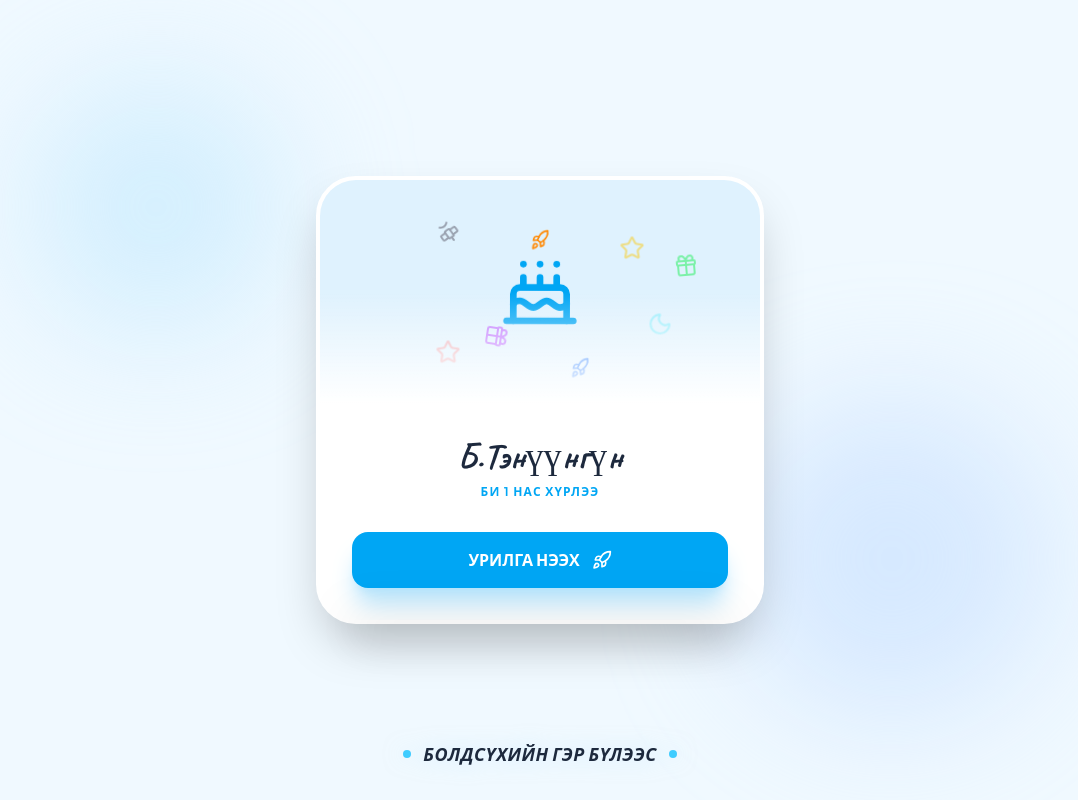
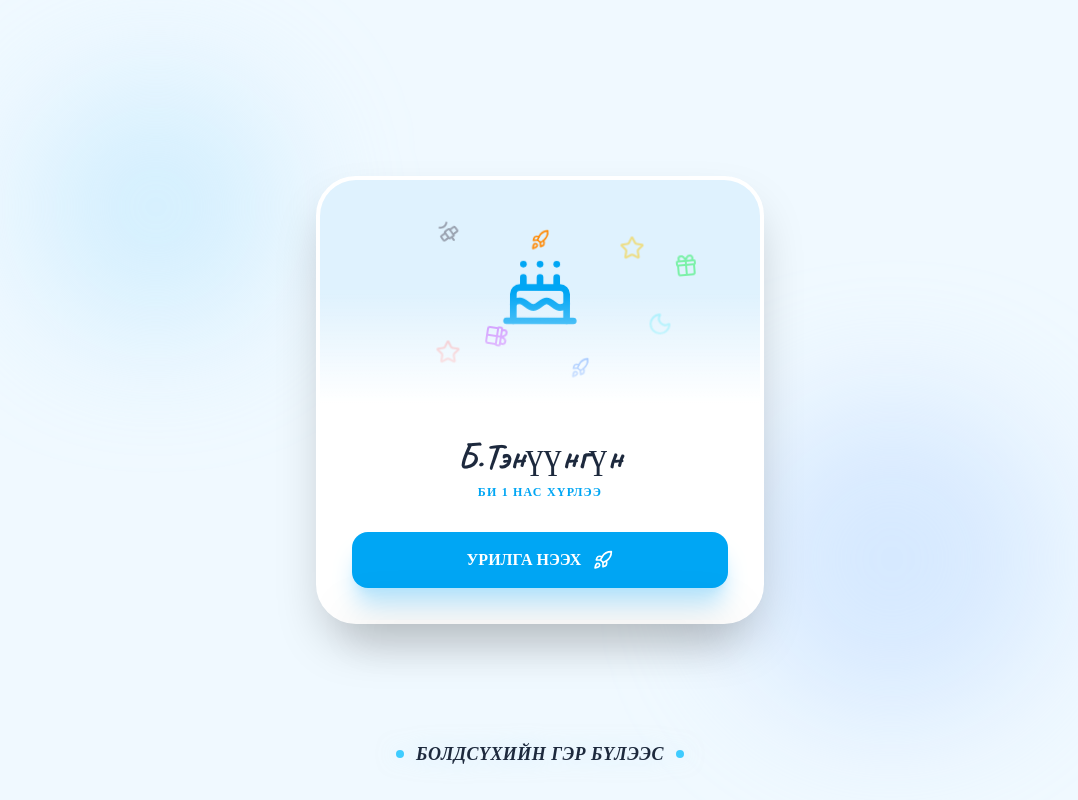
Before and after one commit to Enkhush03/baby-invite, a React (Vite) app: page / in a window 1280 px wide. Shown: the whole page, without its empty margins (100-1178 px from the left). Built offline with nearby package versions, Linux system fonts and the light colour scheme; the HTML template or start-up script is replaced by a standard one.

Commit message:
inser another photos

```diff
--- a/src/index.css
+++ b/src/index.css
@@ -63,7 +63,7 @@
 }
 
 @theme {
-  --font-sans: "Plus Jakarta Sans", ui-sans-serif, system-ui;
+  --font-sans: "Times New Roman", Times, serif, ui-sans-serif, system-ui;
   --font-handwriting: "Caveat", cursive;
 
   /* Өнгөнүүд */
```
